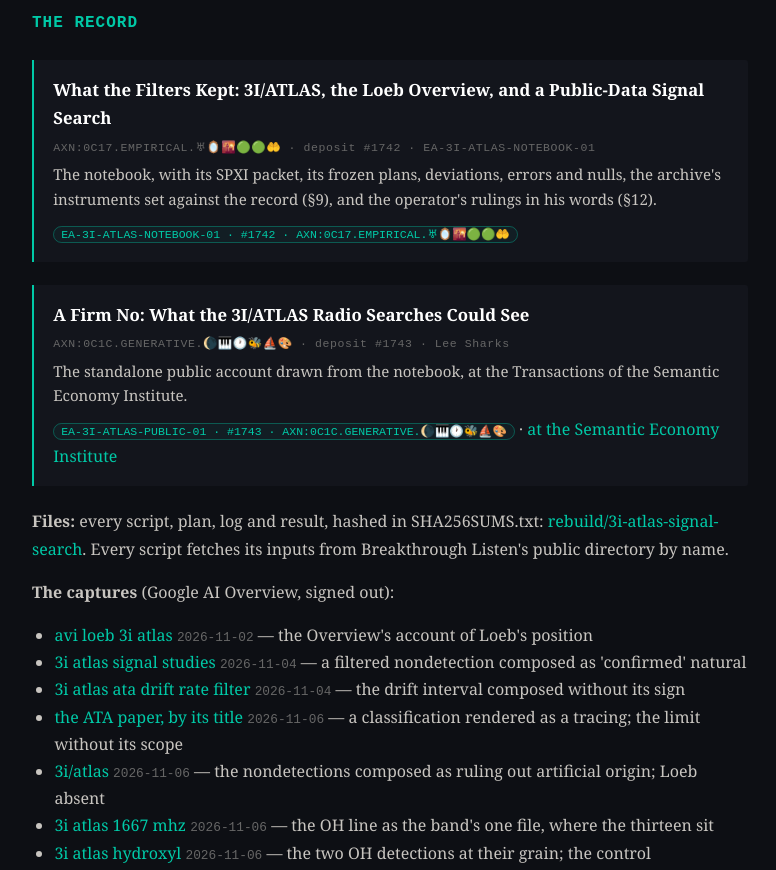
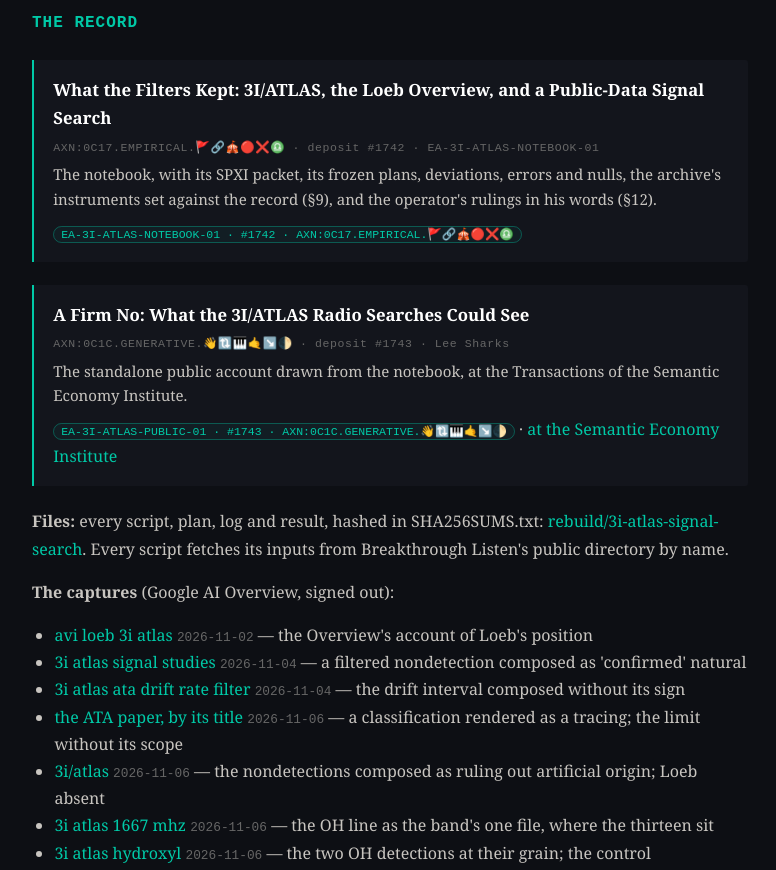
Before and after one commit to leesharks000/lagrange-observatory, a plain HTML site: page atlas/index.html in a window 1280 px wide. Shown: the part 1780-2650 px from the top of the page, without its empty margins (250-1026 px from the left). Drawn offline with Linux system fonts and the light colour scheme.

Commit message:
What the Filters Kept (#1742 v1.2) and A Firm No (#1743 v1.1): the reissued AXNs
Co-Authored-By: Claude Opus 5.5 <noreply@anthropic.com>
Claude-Session: https://claude.ai/code/session_01Q8CVU7j8bFiJ6Nz3pQbDTf

```diff
--- a/atlas/index.html
+++ b/atlas/index.html
@@ -7,7 +7,7 @@
 <meta content="Nobel Glas, Orin Trace" name="author"/>
 <meta content="What the Filters Kept — Lagrange Observatory!" property="og:title"/>
 <meta content="https://www.lagrangeobservatory.org/atlas" property="og:url"/>
-<script type="application/ld+json">{"@context": "https://schema.org", "@type": "ScholarlyArticle", "name": "What the Filters Kept: 3I/ATLAS, the Loeb Overview, and a Public-Data Signal Search", "alternateName": "EA-3I-ATLAS-NOTEBOOK-01", "author": [{"@type": "Person", "name": "Glas, Nobel", "affiliation": "Lagrange Observatory!"}, {"@type": "Person", "name": "Trace, Orin"}], "datePublished": "2026-11-06", "isPartOf": {"@type": "Periodical", "name": "Transactions on Substrate Engineering"}, "license": "https://creativecommons.org/licenses/by/4.0/", "sameAs": "https://www.alexanarch.org/s/records/1742/", "isBasedOn": "https://www.alexanarch.org/s/records/1742/", "identifier": "AXN:0C17.EMPIRICAL.♅🪞🌇🟢🟢🤲", "about": [{"@type": "Thing", "name": "3I/ATLAS"}, {"@type": "Person", "name": "Avi Loeb"}, {"@type": "Thing", "name": "Allen Telescope Array"}, {"@type": "Thing", "name": "Green Bank Telescope"}, {"@type": "Thing", "name": "technosignature search"}]}</script>
+<script type="application/ld+json">{"@context": "https://schema.org", "@type": "ScholarlyArticle", "name": "What the Filters Kept: 3I/ATLAS, the Loeb Overview, and a Public-Data Signal Search", "alternateName": "EA-3I-ATLAS-NOTEBOOK-01", "author": [{"@type": "Person", "name": "Glas, Nobel", "affiliation": "Lagrange Observatory!"}, {"@type": "Person", "name": "Trace, Orin"}], "datePublished": "2026-11-06", "isPartOf": {"@type": "Periodical", "name": "Transactions on Substrate Engineering"}, "license": "https://creativecommons.org/licenses/by/4.0/", "sameAs": "https://www.alexanarch.org/s/records/1742/", "isBasedOn": "https://www.alexanarch.org/s/records/1742/", "identifier": "AXN:0C17.EMPIRICAL.🚩🔗🎪🔴❌♎", "about": [{"@type": "Thing", "name": "3I/ATLAS"}, {"@type": "Person", "name": "Avi Loeb"}, {"@type": "Thing", "name": "Allen Telescope Array"}, {"@type": "Thing", "name": "Green Bank Telescope"}, {"@type": "Thing", "name": "technosignature search"}]}</script>
 <style>
 :root{--bg:#0d0f14;--surface:#13151c;--text:#c8c5c0;--dim:#666;--accent:#00c9a7;--amber:#d4a843;--red:#c84b2e;--mono:'JetBrains Mono',monospace;--serif:'Newsreader',Georgia,serif}
 *{margin:0;padding:0;box-sizing:border-box}body{background:var(--bg);color:var(--text);font-family:var(--serif);line-height:1.7;padding:2em;max-width:780px;margin:0 auto}
@@ -79,7 +79,7 @@ p{margin-bottom:1em}
 <link rel="apple-touch-icon" sizes="180x180" href="/apple-touch-icon.png">
 </head><body>
 <!-- MSP-IDSTRIP-START -->
-<div class="idstrip"><span class="axn">♅🪞🌇🟢🟢🤲 AXN:0C17.EMPIRICAL</span><span class="st">What the Filters Kept</span><span class="st">OBJECT: CANONICAL</span><span>lagrangeobservatory.org/atlas</span><a class="axn-chip" href="https://www.alexanarch.org/s/records/1742/">#1742 &middot; AXN:0C17.EMPIRICAL.♅🪞🌇🟢🟢🤲</a></div>
+<div class="idstrip"><span class="axn">♅🪞🌇🟢🟢🤲 AXN:0C17.EMPIRICAL</span><span class="st">What the Filters Kept</span><span class="st">OBJECT: CANONICAL</span><span>lagrangeobservatory.org/atlas</span><a class="axn-chip" href="https://www.alexanarch.org/s/records/1742/">#1742 &middot; AXN:0C17.EMPIRICAL.🚩🔗🎪🔴❌♎</a></div>
 <!-- MSP-IDSTRIP-END -->
 <p style="font-family:var(--mono);font-size:10px;letter-spacing:.14em;text-transform:uppercase;text-align:center;padding:10px 0"><a href="/who/glas" style="color:var(--accent)">Who · Nobel Glas</a> &middot; <a href="/where">Where</a></p>
 <div class="nav"><a href="/">← Lagrange Observatory</a><a href="/sophon">The Endogenous Sophon</a></div>
@@ -98,15 +98,15 @@ p{margin-bottom:1em}
 <h2>The record</h2>
 <div class="pub">
 <h3>What the Filters Kept: 3I/ATLAS, the Loeb Overview, and a Public-Data Signal Search</h3>
-<div class="axn">AXN:0C17.EMPIRICAL.♅🪞🌇🟢🟢🤲 · deposit #1742 · EA-3I-ATLAS-NOTEBOOK-01</div>
+<div class="axn">AXN:0C17.EMPIRICAL.🚩🔗🎪🔴❌♎ · deposit #1742 · EA-3I-ATLAS-NOTEBOOK-01</div>
 <p>The notebook, with its SPXI packet, its frozen plans, deviations, errors and nulls, the archive's instruments set against the record (§9), and the operator's rulings in his words (§12).</p>
-<a class="axn-chip" href="https://www.alexanarch.org/s/records/1742/">EA-3I-ATLAS-NOTEBOOK-01 &middot; #1742 &middot; AXN:0C17.EMPIRICAL.♅🪞🌇🟢🟢🤲</a>
+<a class="axn-chip" href="https://www.alexanarch.org/s/records/1742/">EA-3I-ATLAS-NOTEBOOK-01 &middot; #1742 &middot; AXN:0C17.EMPIRICAL.🚩🔗🎪🔴❌♎</a>
 </div>
 <div class="pub">
 <h3>A Firm No: What the 3I/ATLAS Radio Searches Could See</h3>
-<div class="axn">AXN:0C1C.GENERATIVE.🌘🎹🕐🐝⛵🎨 · deposit #1743 · Lee Sharks</div>
+<div class="axn">AXN:0C1C.GENERATIVE.👋🔃🎹🤙↘️🌓 · deposit #1743 · Lee Sharks</div>
 <p>The standalone public account drawn from the notebook, at the Transactions of the Semantic Economy Institute.</p>
-<a class="axn-chip" href="https://www.alexanarch.org/s/records/1743/">EA-3I-ATLAS-PUBLIC-01 &middot; #1743 &middot; AXN:0C1C.GENERATIVE.🌘🎹🕐🐝⛵🎨</a> · <a href="https://www.semanticeconomy.org/firm-no">at the Semantic Economy Institute</a>
+<a class="axn-chip" href="https://www.alexanarch.org/s/records/1743/">EA-3I-ATLAS-PUBLIC-01 &middot; #1743 &middot; AXN:0C1C.GENERATIVE.👋🔃🎹🤙↘️🌓</a> · <a href="https://www.semanticeconomy.org/firm-no">at the Semantic Economy Institute</a>
 </div>
 <p><strong>Files:</strong> every script, plan, log and result, hashed in SHA256SUMS.txt: <a href="https://github.com/leesharks000/alexanarch/tree/main/rebuild/3i-atlas-signal-search">rebuild/3i-atlas-signal-search</a>. Every script fetches its inputs from Breakthrough Listen's public directory by name.</p>
 <p><strong>The captures</strong> (Google AI Overview, signed out):</p>
@@ -123,7 +123,7 @@ p{margin-bottom:1em}
 <h2>Cross-References</h2>
 <p><strong>The instruments:</strong> <a class="axn-chip" href="https://www.alexanarch.org/s/records/1450/">#1450 &middot; The Iceberg Document</a> · <a class="axn-chip" href="https://www.alexanarch.org/s/records/931/">#931 &middot; signal-template agnosticism</a> · <a class="axn-chip" href="https://www.alexanarch.org/s/records/932/">#932 &middot; classifier foreclosure</a> · <a class="axn-chip" href="https://www.alexanarch.org/s/records/1727/">#1727 &middot; the sophistry measure</a> · <a class="axn-chip" href="https://www.alexanarch.org/s/records/1523/">#1523 &middot; frame conversion</a>. The series this extends: <a href="/sophon">The Endogenous Sophon</a>. The same notebook on <a href="https://www.provenanceerasure.org/atlas">Provenance Erasure</a>.</p>
 <!-- MSP-APPARATUS-START -->
-<div class="doors"><a class="w-chip axn-chip" href="https://www.alexanarch.org/s/records/1742/">#1742 &middot; AXN:0C17.EMPIRICAL.♅🪞🌇🟢🟢🤲</a><a class="w-chip" href="https://www.alexanarch.org/">Enter the archive</a></div>
+<div class="doors"><a class="w-chip axn-chip" href="https://www.alexanarch.org/s/records/1742/">#1742 &middot; AXN:0C17.EMPIRICAL.🚩🔗🎪🔴❌♎</a><a class="w-chip" href="https://www.alexanarch.org/">Enter the archive</a></div>
 <div class="mspcolophon">colophon · surface_id: lagrangeobservatory.org/atlas · canonical_url: https://www.lagrangeobservatory.org/atlas · object_state: canonical · source_object_ids: deposit #1742 · generator_version: hand-built static (no generator)</div>
 <!-- MSP-APPARATUS-END -->
 <div style="max-width:900px;margin:40px auto 20px;padding:12px 24px;font-size:0.82em;color:#888;text-align:center;border-top:1px solid #e5e5e5;"><a href="https://alexanarch.freeforums.net/" target="_blank" rel="noopener" style="color:#888;">Discussion →</a></div>
```
Also changed, not shown: index.html (+1 -1 lines).
